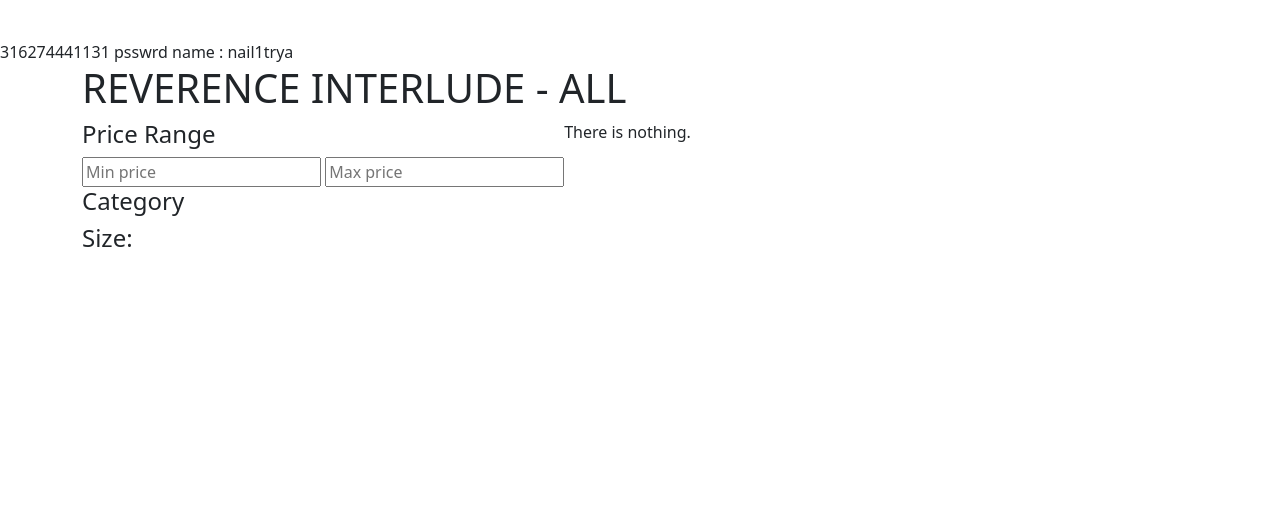
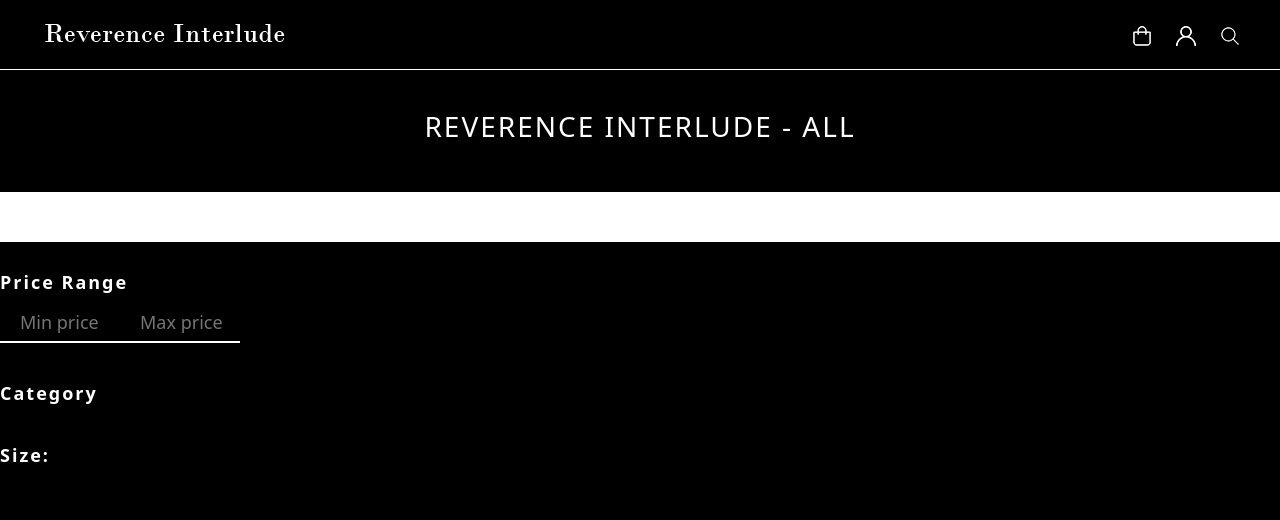
Before and after one commit to yutochkazzx/yuta1, a Django app: page / in a window 1280 px wide. Shown: the top 520 px of the page. Run offline with Django 5.2, Linux system fonts and the light colour scheme; data that the repository does not hold is empty; some libraries are stand-ins or nearby versions.

Commit message:
made catalog and added some fixes to our project

```diff
--- a/yutashop/main/models.py
+++ b/yutashop/main/models.py
@@ -30,11 +30,11 @@
     sizes = models.ManyToManyField(Size, through='ClothingItemSize',related_name='clothing_item', blank=True)
     category = models.ForeignKey(Category, on_delete=models.CASCADE,
                                  related_name='clothing_items',)
-    image = models.ImageField(upload_to='product/%Y/%m/%/%d', blank=True)
+    image = models.ImageField(upload_to='product/%Y/%m/%d', blank=True)
     description = models.TextField(blank=True)
     created_at = models.DateTimeField(auto_now_add=True,null=True)
     updated_at = models.DateTimeField(auto_now= True)
-    price = models.DecimalField(max_digits=20, decimal_places=2)
+    price = models.DecimalField(max_digits=20, decimal_places=2, )
     discount = models.DecimalField(max_digits=5, decimal_places = 2)
 
 
--- /dev/null
+++ b/yutashop/main/static/css/base.css
@@ -0,0 +1,229 @@
+@font-face {
+    font-family: "Badoni";
+    src: url(..font/BOD_R.TTF);
+}
+:root {
+    --gold: #ccaf6b;
+}
+.border-item {
+    background-color: #fff;
+    position: fixed;
+    height: 50px;
+    width: 100%;
+    border: 0;
+    left: 0;
+
+}
+
+body {
+    font-size: 18px;
+    color: white;
+    background: #000;
+    font-family: "Badoni" serif;
+    letter-spacing: 2px;
+}
+a {
+    transition: all .4s ease-in ;
+    color: var(--gold);
+    text-decoration: none;
+
+}
+a:hover {
+    opacity: 0.7;
+}
+h2 {
+    font-size: 38px;
+}
+h4 {
+    font-size: 18px;
+    font-weight: 300;
+}
+h5 {
+    font-weight: 300;
+    font-size: 16px;
+    margin: 0;
+}
+p {
+    font-weight: 300;
+    font-size: 16px;
+}
+.container {
+    max-width: 1400px;
+    margin: 0 auto;
+    padding: 40px 0;
+}
+.header {
+    padding: 0 40px;
+    height: 70px;
+    justify-content: space-between;
+    border-bottom: 1px solid #fff;
+    background-color: #000;
+}
+.input-container {
+    position: relative;
+    display: flex;
+}
+.search {
+    padding-right: 150px;
+    padding-bottom: 10px;
+}
+.form_input {
+    border: none;
+    background-color: #000;
+    border-bottom: 1px solid #fff;
+    width: 350px;
+    padding: 5px 10px;
+    padding-right: 40px;
+}
+.form_input::placeholder {
+    color: #000;
+}
+.form_input:focus {
+    all: unset;
+    border: none;
+    background-color: #000;
+    padding: 5px 10px ;
+    width: 330px;
+    border-bottom: 1px solid #fff;
+}
+.form_input, textarea {
+    color: #fff;
+}
+.btnforsearch {
+    position: absolute;
+    left: 96%;
+    background-color: #000;
+    top: 26%;
+    background: url(../img/search.png);
+    border: none;
+    width: 20px;
+    height: 20px;
+}
+
+.forsearch {
+    position: relative;
+}
+.search-popup {
+    position: absolute;
+    top: 100%;
+    right: 0;
+    width: 250px;
+    z-index:1000;
+    padding: 10px;
+    margin-right: 92px;
+    margin-top: 20px
+}
+form_input {
+    padding: 5px;
+    flex: 1;
+}
+
+.sidebar {
+    min-width: 260;
+    margin-top: 80px;
+}
+.sidebar h4 {
+    font-weight: 600;
+}
+.price-head {
+    margin-bottom: 15px;
+}
+.price-range {
+    display: flex;
+    justify-content: space-between;
+    margin-bottom: 20px;
+}
+input[type='number']{
+    width: 120px;
+    border: none;
+    background-color: #000;
+    padding-left: 20px;
+    padding-bottom: 5px;
+    color: #fff;
+    outline: none;
+    border-bottom: 2px solid #fff;
+    transition: border-color 0.3s;
+    -moz-appearance: textfield;
+}
+input[type='number']::-webkit-inner-spin-button,
+input[type='number']::-webkit-outer-spin-button{
+    -webkit-appearance: none;
+    margin: 0;
+}
+.category-head {
+    margin-top: 40px;
+    margin-bottom: 15px;
+}
+.category-option {
+    position: relative;
+    display: flex;
+    align-items: center;
+    text-transform: uppercase;
+    margin-bottom: 5px;
+    font-size: 14px;
+}
+.category-option input[type='checkbox'] {
+    display: none;
+}
+.category-option label {
+    position: relative;
+    padding-left: 30px;
+    padding-top: 2px;
+    cursor: pointer;
+    color: #fff;
+}
+.category-option label::before {
+    content: '';
+    position: absolute;
+    left: 0;
+    top: 50%;
+    transform: translateY(-50%);
+    height: 20px;
+    width: 20px;
+    background-color: #000;
+    border: 3px solid #fff;
+    border-radius : 3px
+}
+.category-option input[type='checkbox']:checked + label::before {
+    background-color: #fff;
+
+}
+.category-name {
+    width: 200px;
+}
+.category-len {
+    padding-left: 40px;
+}
+.size-head {
+    margin-top: 40px;
+    margin-bottom: 15px;
+}
+.product-list {
+}
+.card-container {
+    gap: 30px;
+}
+.flex-wrap {
+}
+.card {
+    width: 240px;
+    height: 460px;
+    background-color: #000;
+    color: white;
+    text-transform: uppercase;
+}
+.card img {
+    width: 240px;
+    height: 350px;
+}
+.rev-head {
+    font-size: 28px;
+    text-align: center;
+    padding-bottom: 40px;
+}
+.sidebar h4 {
+    font-weight: 600;
+}
+.card-info {
+    padding-top: 900px;
+}
--- a/yutashop/main/templates/main/base.html
+++ b/yutashop/main/templates/main/base.html
@@ -17,13 +17,13 @@
             <img src="{% static 'img/rev.png' %}" alt="Logo">
         </div>
 
-        <div class="search">
-            <form action="" id="search-form" class="search-form" style="display: none;">
+        {% comment %} <div class="search">
+            <form action="" id="search-form" class="search-form d-flex" style="display: none;">
                 <input type="text" name="q" class="form_input" placeholder="Search">
                 <button type="submit" class="btnforsearch">Search</button> <!-- Добавлен текст кнопки -->
             </form>
         </div>
-
+     {% endcomment %}
         <div class="header-nav d-flex gap-4">
             <a href="#" class="h-profile"> <!-- Заменил "№" на "#" -->
                 <img src="{% static 'img/cart.png' %}" alt="Cart">
@@ -48,7 +48,7 @@
         </div>
     </header>
 
-                                                            316274441131 psswrd name : nail1trya
+
     <div class="container">
         {% block content %}{% endblock content %}
     </div>
--- a/yutashop/main/templates/main/product/list.html
+++ b/yutashop/main/templates/main/product/list.html
@@ -4,7 +4,8 @@
 {% block title %}Reverence{% endblock title %}
 
 {% block content %}
-<h1 class="rev-head text-uppercase" id="reverence-title">Reverence Interlude - ALL</h1>
+<h2 class="rev-head text-uppercase" id="reverence-title">Reverence Interlude - ALL</h1>
+<div class="border-item"></div>
 <div class="catalog d-flex">
 
     <form action="{% url 'main:catalog' %}" method="get" class="sidebar" id="filter-form">
@@ -75,5 +76,6 @@
             form.submit();  // Отправляем форму
         }
     });
+
 </script>
 {% endblock content %}
--- a/yutashop/main/views.py
+++ b/yutashop/main/views.py
@@ -16,7 +16,6 @@
         min_price = self.request.GET.get('min_price')
         max_price = self.request.GET.get('max_price')
         print("Выбранные категории:", category_slugs)
-
 
 
 
--- a/yutashop/yutashop/settings.py
+++ b/yutashop/yutashop/settings.py
@@ -121,3 +121,5 @@
 # https://docs.djangoproject.com/en/5.2/ref/settings/#default-auto-field
 
 DEFAULT_AUTO_FIELD = 'django.db.models.BigAutoField'
+MEDIA_URL = 'media/'
+MEDIA_ROOT = BASE_DIR / 'media'
--- a/yutashop/yutashop/urls.py
+++ b/yutashop/yutashop/urls.py
@@ -1,9 +1,14 @@
 
 from django.contrib import admin
 from django.urls import path, include
+from django.conf import settings
+from django.conf.urls.static import static
 
 urlpatterns = [
     path('admin/', admin.site.urls),
     path('', include('main.urls', namespace='main')),
 
 ]
+if settings.DEBUG:
+    urlpatterns += static(settings.MEDIA_URL,
+                        document_root = settings.MEDIA_ROOT)
```
